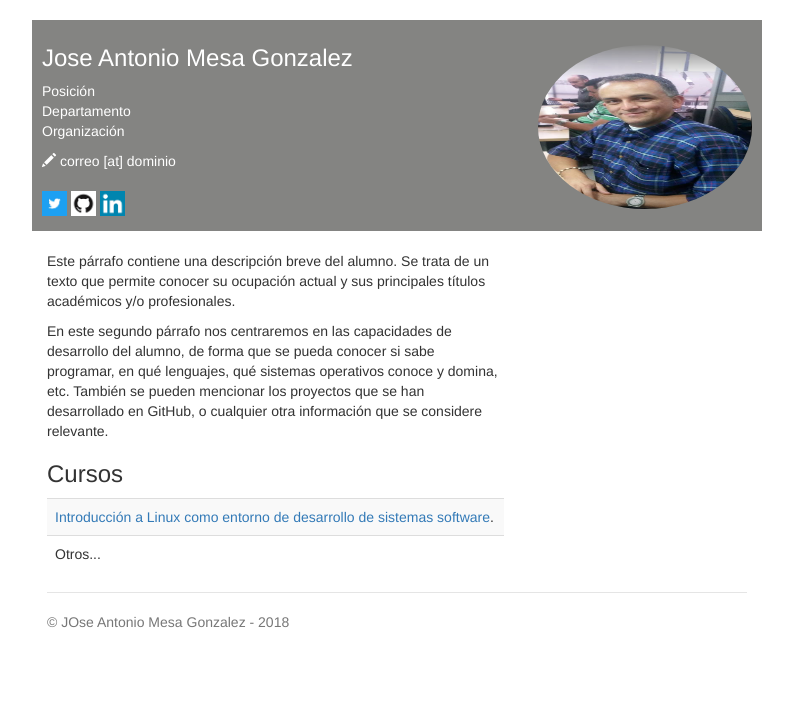
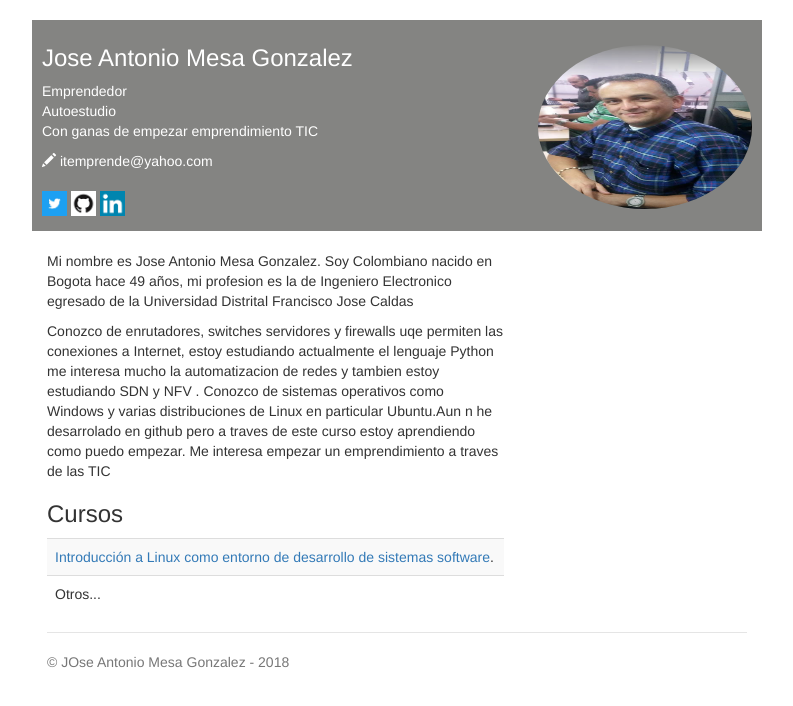
Before and after one commit to joseamesa/joseamesa.github.io, a plain HTML site: page index.html in a window 1280 px wide. Shown: the whole page, without its empty margins (243-1036 px from the left). Drawn offline with nearby package versions, Linux system fonts and the light colour scheme.

Commit message:
Version 4

```diff
--- a/index.html
+++ b/index.html
@@ -20,19 +20,19 @@
       <h3>Jose Antonio Mesa Gonzalez<span><img style="width: 214px; height: 164px;" class='img-circle' alt="Jose Antonio Mesa" src="img/foto.png" align="right"></span></h3>
       <p>
         <!--Sustituir por los datos del alumno-->
-        Posición<br>
-        Departamento<br>
-        Organización
+        Emprendedor<br>
+        Autoestudio<br>
+        Con ganas de empezar emprendimiento TIC
       </p>
       <address>
         <!--Sustituir por los datos del alumno-->
-        <span class='glyphicon glyphicon-pencil'></span> correo [at] dominio <br>
+        <span class='glyphicon glyphicon-pencil'></span> itemprende@yahoo.com <br>
       </address>
 
       <!--Sustituir por los datos del alumno-->
-      <p><a href="http://twitter.com/usuario" target="blank"><img src="img/twitter-icon.jpg" width=25></a>
+      <p><a href="http://twitter.com/itemprende" target="blank"><img src="img/twitter-icon.jpg" width=25></a>
       <!--Sustituir por los datos del alumno-->
-      <a href="http://github.com/usuario" target="blank"><img src="img/github-icon.png" width=25></a>
+      <a href="http://github.com/joseamesa" target="blank"><img src="img/github-icon.png" width=25></a>
       <!--Sustituir por los datos del alumno-->
       <a href="https://es.linkedin.com/in/usuario" target="blank"><img src="img/linkedin-icon.png" width=25></a>
     </div>
@@ -41,9 +41,9 @@
       <div class='row'>
         <div class='col-sm-8'>
           <br>
-          <p>Este párrafo contiene una descripción breve del alumno. Se trata de un texto que permite conocer su ocupación actual y sus principales títulos académicos y/o profesionales.  </p>
+          <p>Mi nombre es Jose Antonio Mesa Gonzalez. Soy Colombiano nacido en Bogota hace 49 años, mi profesion es la de Ingeniero Electronico egresado de la Universidad Distrital Francisco Jose Caldas  </p>
 
-          <p>En este segundo párrafo nos centraremos en las capacidades de desarrollo del alumno, de forma que se pueda conocer si sabe programar, en qué lenguajes, qué sistemas operativos conoce y domina, etc. También se pueden mencionar los proyectos que se han desarrollado en GitHub, o cualquier otra información que se considere relevante.</p>
+          <p>Conozco de enrutadores, switches servidores y firewalls uqe permiten las conexiones a Internet, estoy estudiando actualmente el lenguaje Python me interesa mucho la automatizacion de redes y tambien estoy estudiando SDN y NFV . Conozco de sistemas operativos como Windows y varias distribuciones de Linux en particular Ubuntu.Aun n he desarrolado en github pero a traves de este curso estoy aprendiendo como puedo empezar. Me interesa empezar un emprendimiento a traves de las TIC</p>
 
           <h3>Cursos</h3>
           <table class='table table-striped'>
```
